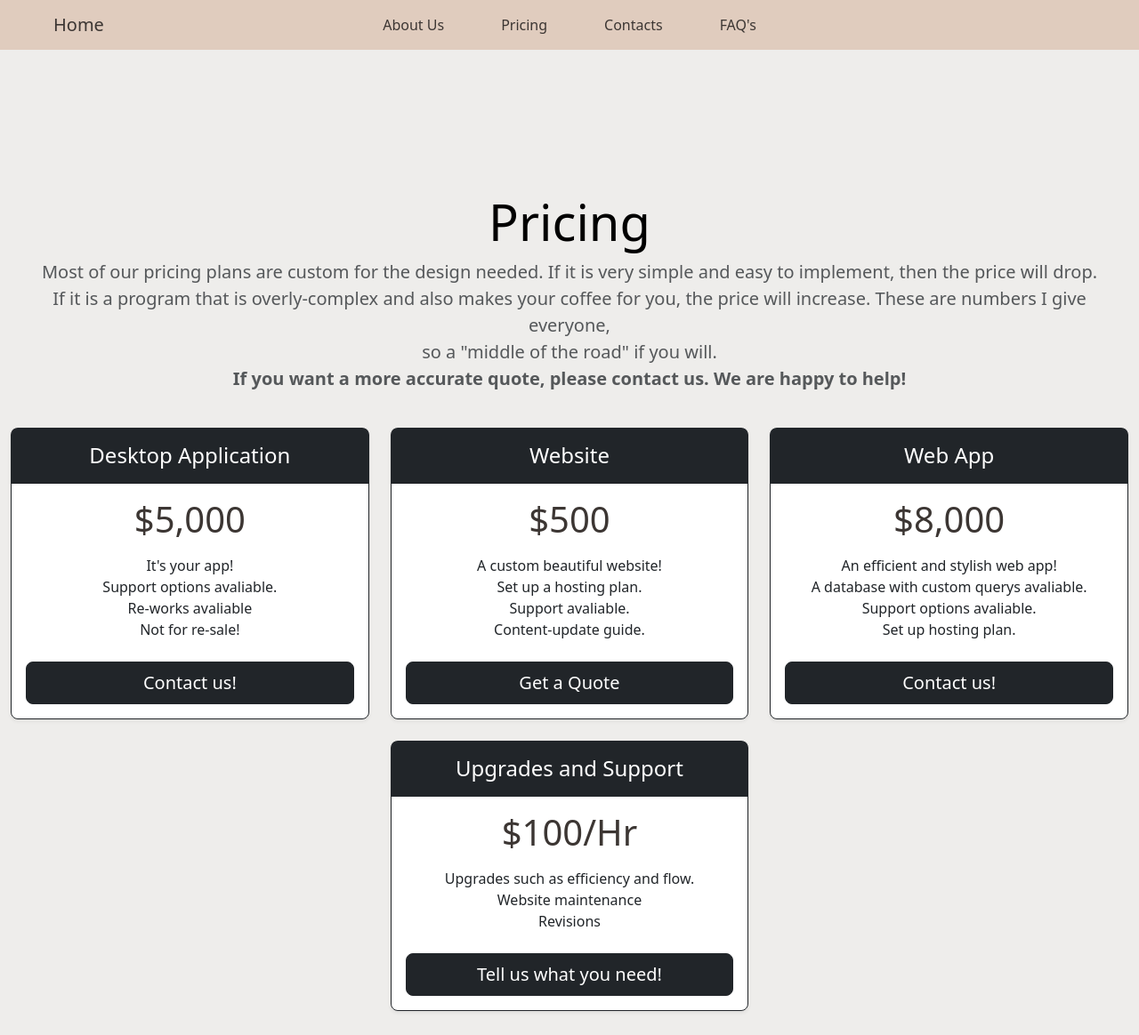
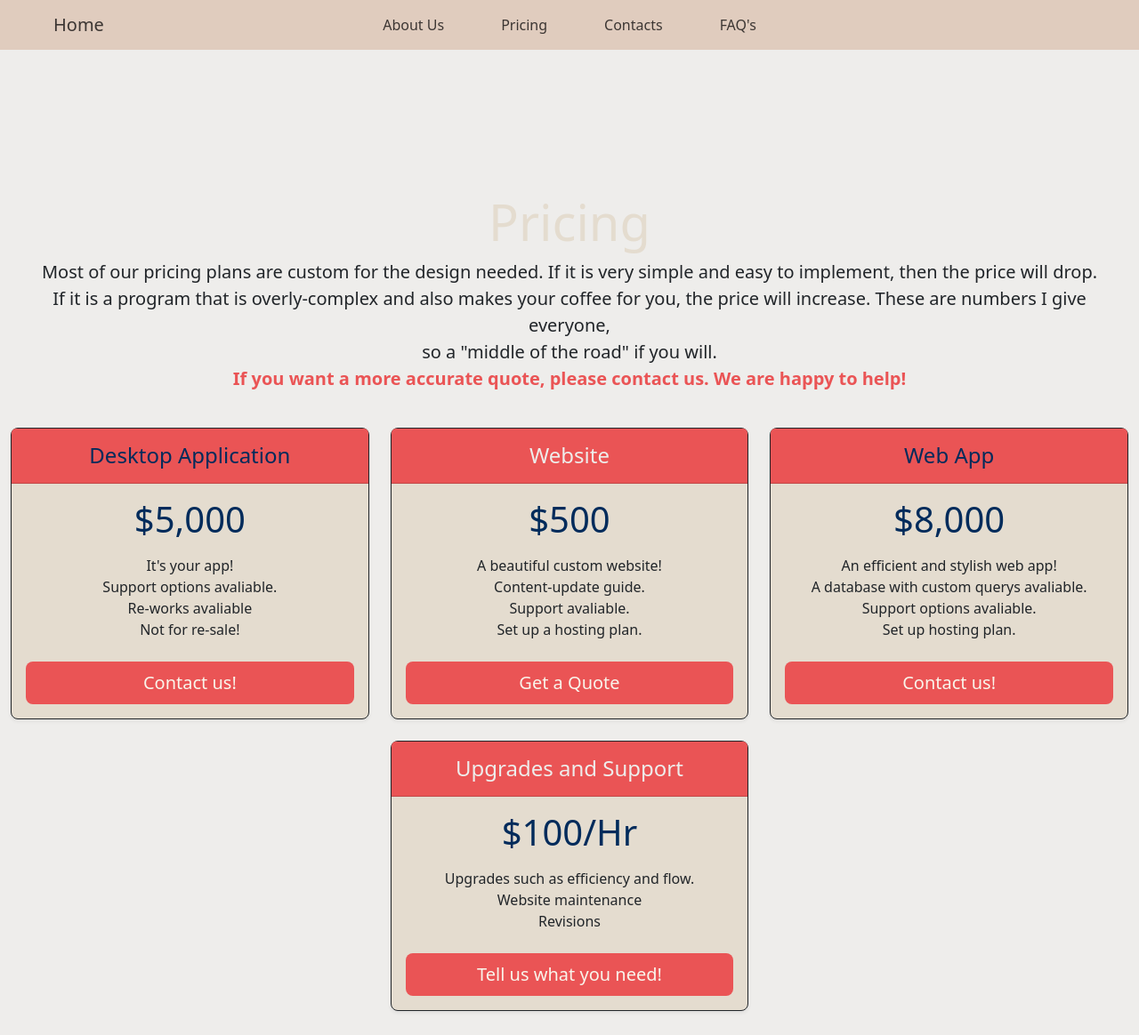
Before and after one commit to Silver-PandaTech/TechSite, a plain HTML site: page pricing.html in a window 1280 px wide. Shown: the top 1164 px of the page at 89% size. Drawn offline with nearby package versions, Linux system fonts and the light colour scheme.

Commit message:
Update pricing.html

```diff
--- a/pricing.html
+++ b/pricing.html
@@ -42,15 +42,15 @@
 
     <div id="hero" class="b-example-divider py-5"></div>
 
-    <section id="pricing-body">
+    <section id="pricing-body hero">
         <div id="hero" class="container-fluid py-5">
             <header>
               <div id="hero" class="pricing-header p-3 pb-md-4 mx-auto text-center">
-                <h1 class="display-4 fw-normal text-body-emphasis">Pricing</h1>
-                <p class="fs-5 text-body-secondary">Most of our pricing plans are custom for the design needed. If it is very simple and
+                <h1 class="display-4 fw-normal" style="color: #E4DCCF">Pricing</h1>
+                <p class="fs-5 ">Most of our pricing plans are custom for the design needed. If it is very simple and
                     easy to implement, then the price will drop. <br/>If it is a program that is overly-complex and also makes your coffee
                     for you, the price will increase. These are numbers I give everyone, <br/> so a "middle of the road" if you will.
-                    <br/><strong>If you want a more accurate quote, please contact us. We are happy to help!</strong></p>
+                    <br/><strong style="color: #EA5455;">If you want a more accurate quote, please contact us. We are happy to help!</strong></p>
                 </p>
               </div>
             </header>
@@ -58,69 +58,69 @@
             <main>
               <div id="hero" class="row row-cols-1 row-cols-md-3 mb-3 text-center justify-content-center">
                 <div class="col">
-                  <div class="card mb-4 rounded-3 shadow-sm border-dark">
-                    <div class="card-header text-bg-dark py-3">
+                  <div class="card mb-4 rounded-3 shadow-sm border-dark" style="background-color: #E4DCCF">
+                    <div class="card-header py-3" style="color: #002b5b; background-color: #EA5455" >
                       <h4 class="my-0 fw-normal">Desktop Application</h4>
                     </div>
                     <div class="card-body">
-                      <h1 class="card-titlepricing-card-title">$5,000<small class="text-body-secondary fw-light"></small></h1>
+                      <h1 class="card-titlepricing-card-title" style="color: #002b5b;">$5,000<small class="text-body-secondary fw-light"></small></h1>
                       <ul class="list-unstyled mt-3 mb-4">
                         <li>It's your app!</li>
                         <li>Support options avaliable.</li>
                         <li>Re-works avaliable</li>
                         <li>Not for re-sale!</li>
                       </ul>
-                      <a href="./contact.html"><button type="button" class="w-100 btn btn-lg btn-dark">Contact us!</button></a>
+                      <a href="./contact.html"><button type="button" class="w-100 btn btn-lg" style="color: #f9f5eb; background-color: #EA5455">Contact us!</button></a>
                     </div>
                   </div>
                 </div>
                 <div class="col">
-                  <div class="card mb-4 rounded-3 shadow-sm border-dark">
-                    <div class="card-header text-bg-dark py-3">
+                  <div class="card mb-4 rounded-3 shadow-sm border-dark" style="background-color: #E4DCCF">
+                    <div class="card-header py-3" style="color: #EEEDEB; background-color: #EA5455" >
                       <h4 class="my-0 fw-normal">Website</h4>
                     </div>
                     <div class="card-body">
-                      <h1 class="card-title pricing-card-title">$500<small class="text-body-dark fw-light"></small></h1>
+                      <h1 class="card-title pricing-card-title" style="color: #002b5b">$500<small class="text-body-dark fw-light"></small></h1>
                       <ul class="list-unstyled mt-3 mb-4">
-                        <li>A custom beautiful website!</li>
+                        <li>A beautiful custom website!</li>
+                        <li>Content-update guide.</li>
+                        <li>Support avaliable.</li>
                         <li>Set up a hosting plan.</li>
-                        <li>Support avaliable.</li>
-                        <li>Content-update guide.</li>
                       </ul>
-                      <a href="./contact.html"><button type="button" class="w-100 btn btn-lg btn-dark">Get a Quote</button></a>
+                      <a href="./contact.html"><button type="button" class="w-100 btn btn-lg" style="color: #f9f5eb; background-color: #EA5455">Get a Quote</button></a>
                     </div>
                   </div>
                 </div>
                 <div class="col">
-                  <div class="card mb-4 rounded-3 shadow-sm border-dark">
-                    <div class="card-header py-3 text-bg-dark border-dark">
-                      <h4 class="my-0 fw-normal">Web App</h4>
+                  <div class="card mb-4 rounded-3 shadow-sm border-dark" style="background-color: #E4DCCF">
+                    <div class="card-header py-3" style="color: #EEEDEB; background-color: #EA5455">
+                      <h4 class="my-0 fw-normal" style="color: #002b5b">Web App</h4>
                     </div>
                     <div class="card-body">
-                      <h1 class="card-title pricing-card-title">$8,000<small class="text-body-dark fw-light"></small></h1>
+                      <h1 class="card-title pricing-card-title" style="color: #002b5b">$8,000<small class="text-body-dark fw-light"></small></h1>
                       <ul class="list-unstyled mt-3 mb-4">
                         <li>An efficient and stylish web app!</li>
                         <li>A database with custom querys avaliable.</li>
                         <li>Support options avaliable.</li>
                         <li>Set up hosting plan.</li>
                       </ul>
-                      <a href="./contact.html"><button type="button" class="w-100 btn btn-lg btn-dark">Contact us!</button></a>
+                      <a href="./contact.html"><button type="button" class="w-100 btn btn-lg" style="color: #f9f5eb; background-color: #EA5455">Contact us!</button></a>
                     </div>
                   </div>
                 </div>
                 <div class="col">
-                  <div class="card mb-4 rounded-3 shadow-sm border-dark">
-                    <div class="card-header py-3 text-bg-dark border-dark">
+                  <div class="card mb-4 rounded-3 shadow-sm border-dark" style="background-color: #E4DCCF">
+                    <div class="card-header py-3" style="color: #EEEDEB; background-color: #EA5455">
                       <h4 class="my-0 fw-normal">Upgrades and Support</h4>
                     </div>
                     <div class="card-body">
-                      <h1 class="card-title pricing-card-title">$100/Hr<small class="text-body-dark fw-light"></small></h1>
+                      <h1 class="card-title pricing-card-title" style="color: #002b5b">$100/Hr<small class="text-body-dark fw-light"></small></h1>
                       <ul class="list-unstyled mt-3 mb-4">
                         <li>Upgrades such as efficiency and flow.</li>
                         <li>Website maintenance</li>
                         <li>Revisions</li>
                       </ul>
-                      <a href="./contact.html"><button type="button" class="w-100 btn btn-lg btn-dark">Tell us what you need!</button></a>
+                      <a href="./contact.html"><button type="button" class="w-100 btn btn-lg" style="color: #f9f5eb; background-color: #EA5455">Tell us what you need!</button></a>
                     </div>
                   </div>
                 </div>
```
